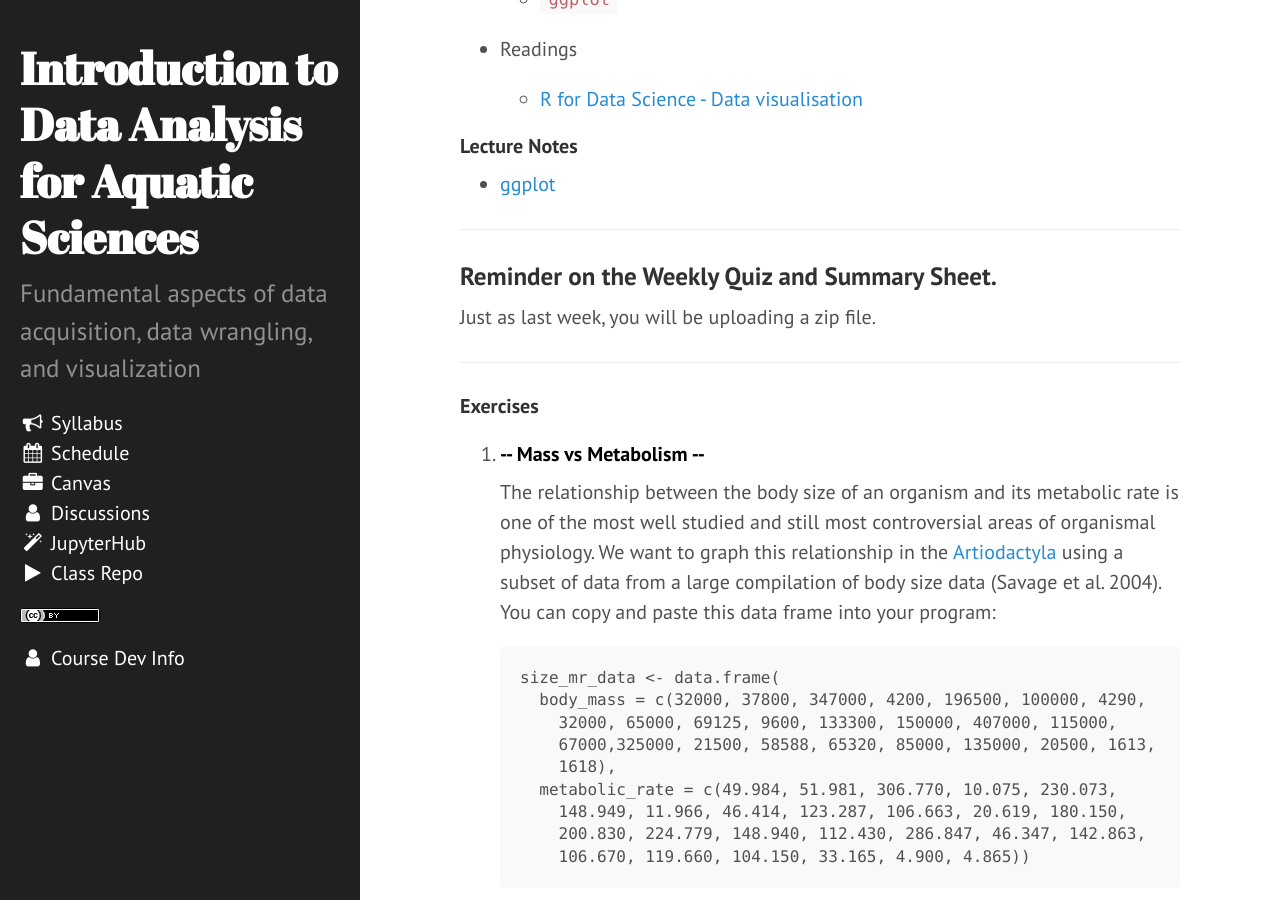
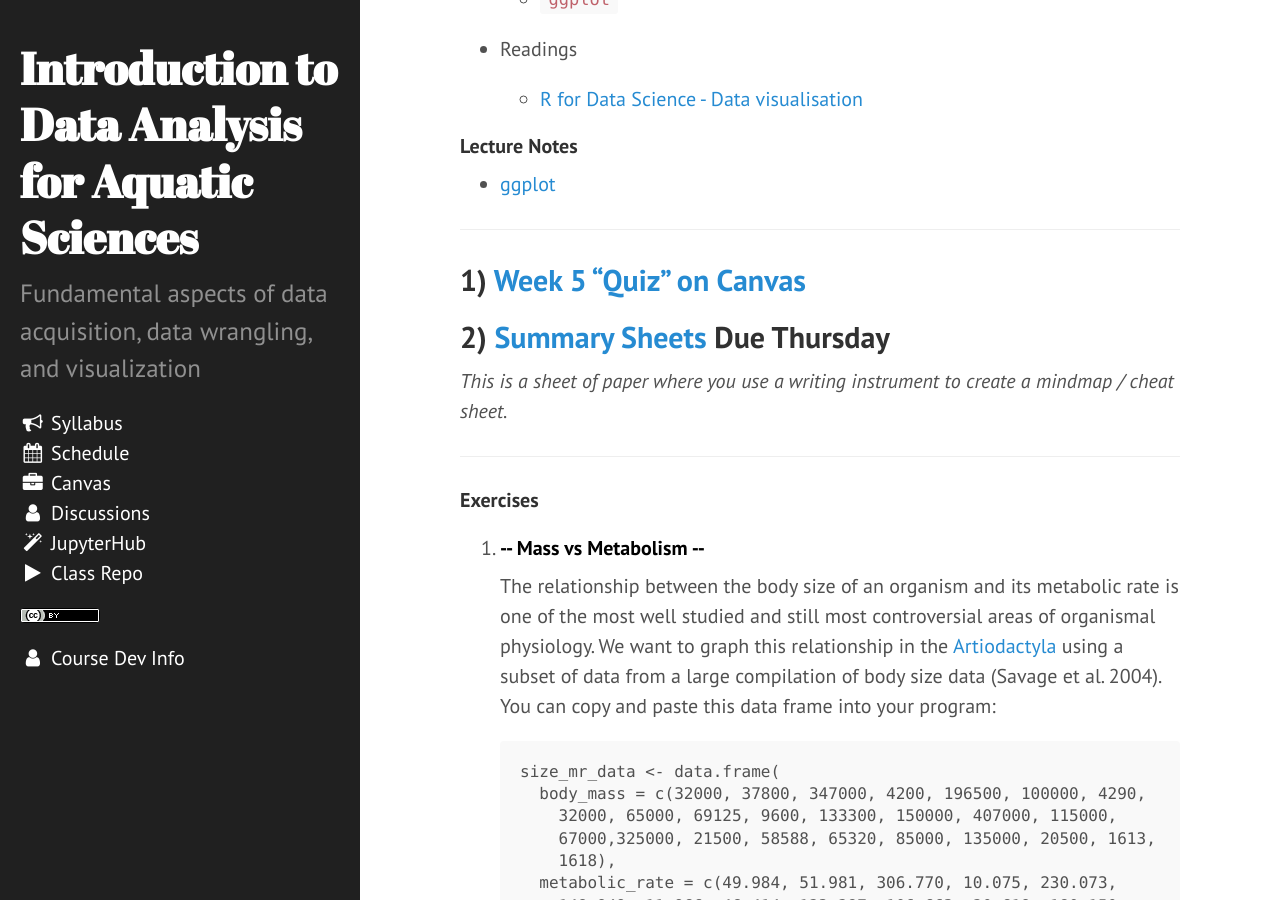
Before and after one commit to sr320/course-fish274-2022, a Jekyll site: the page built from assignments/r-datavis.md, in a window 1280 px wide and 900 px high, scrolled down 592 px. Built offline with Jekyll 4.4.1, drawn with Linux system fonts in a browser that asks for light colours; nearby versions of some CDN libraries.

Commit message:
updating w5 links

```diff
--- a/assignments/r-datavis.md
+++ b/assignments/r-datavis.md
@@ -16,8 +16,11 @@ exercises: ['Mass vs Metabolism', 'Adult vs Newborn Size', 'Sexual Dimorphism Ex
 
 {% include reading.html %}
 
-### Reminder on the Weekly Quiz and Summary Sheet.
-Just as last week, you will be uploading a zip file.
+## 1) [Week 5 "Quiz" on Canvas](https://canvas.uw.edu/courses/1580517/quizzes)
+
+
+## 2) [Summary Sheets](https://canvas.uw.edu/courses/1580517/assignments) Due Thursday
+_This is a sheet of paper where you use a writing instrument to create a mindmap / cheat sheet._
 
 ---
 
```
